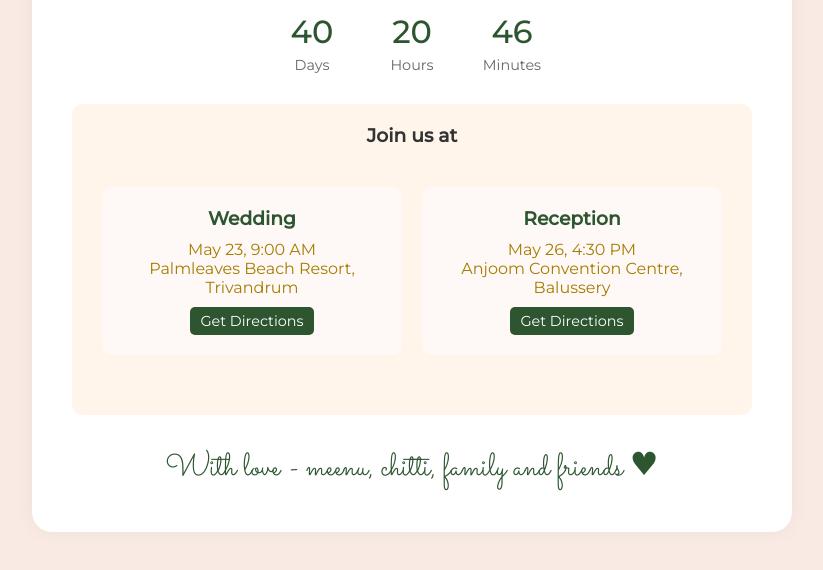
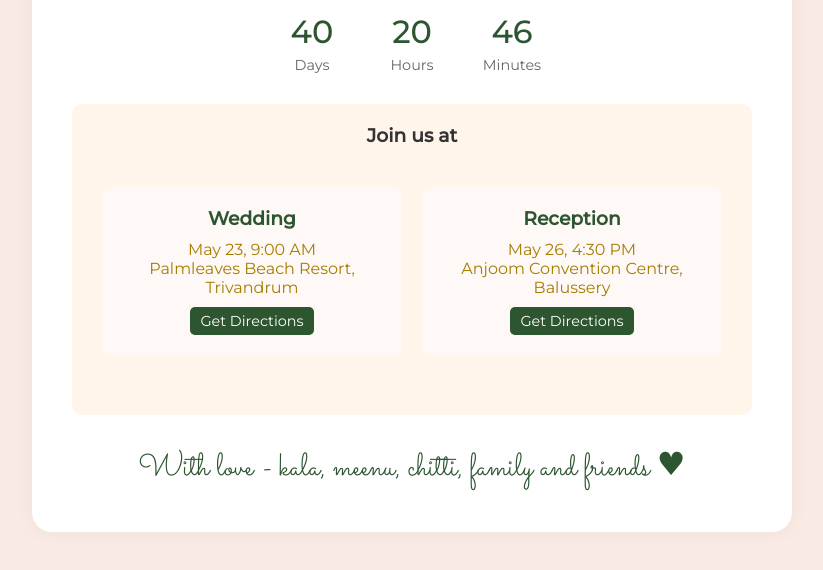
Before and after one commit to murali-athira/murali-athira.github.io, a plain HTML site: page index.html in a window 1280 px wide. Shown: the part 853-1423 px from the top of the page, without its empty margins (228-1051 px from the left). Drawn offline with nearby package versions, Linux system fonts and the light colour scheme.

Commit message:
Update index.html

```diff
--- a/index.html
+++ b/index.html
@@ -277,7 +277,7 @@
             </div>
             <p
             style="font-family: 'Sacramento', cursive; font-size: 32px; color: var(--secondary-color); margin-top: 30px;">
-            With love - meenu, chitti, family and friends ♥
+            With love - kala, meenu, chitti, family and friends ♥
         </p>
         </div>
 
```
